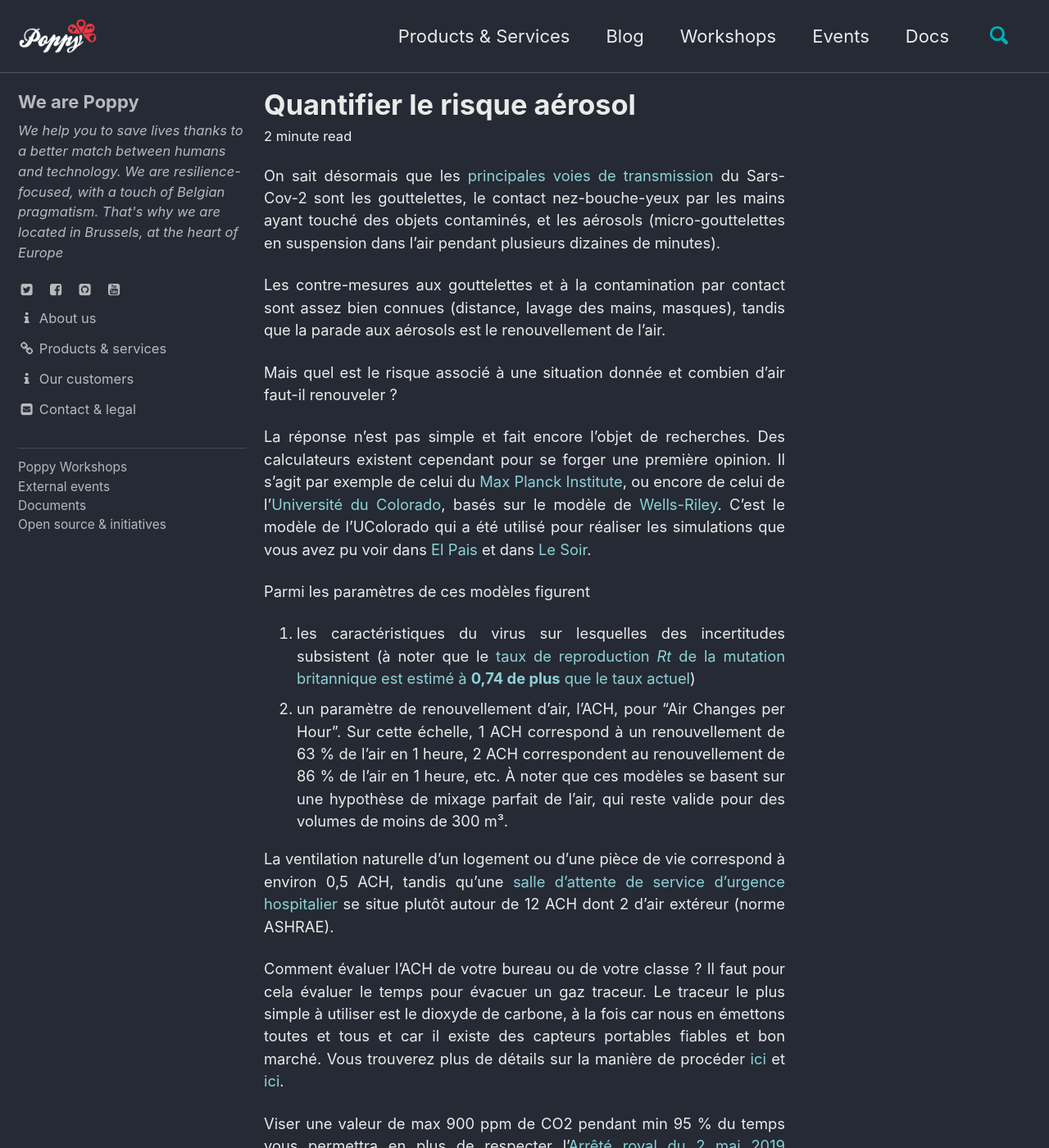
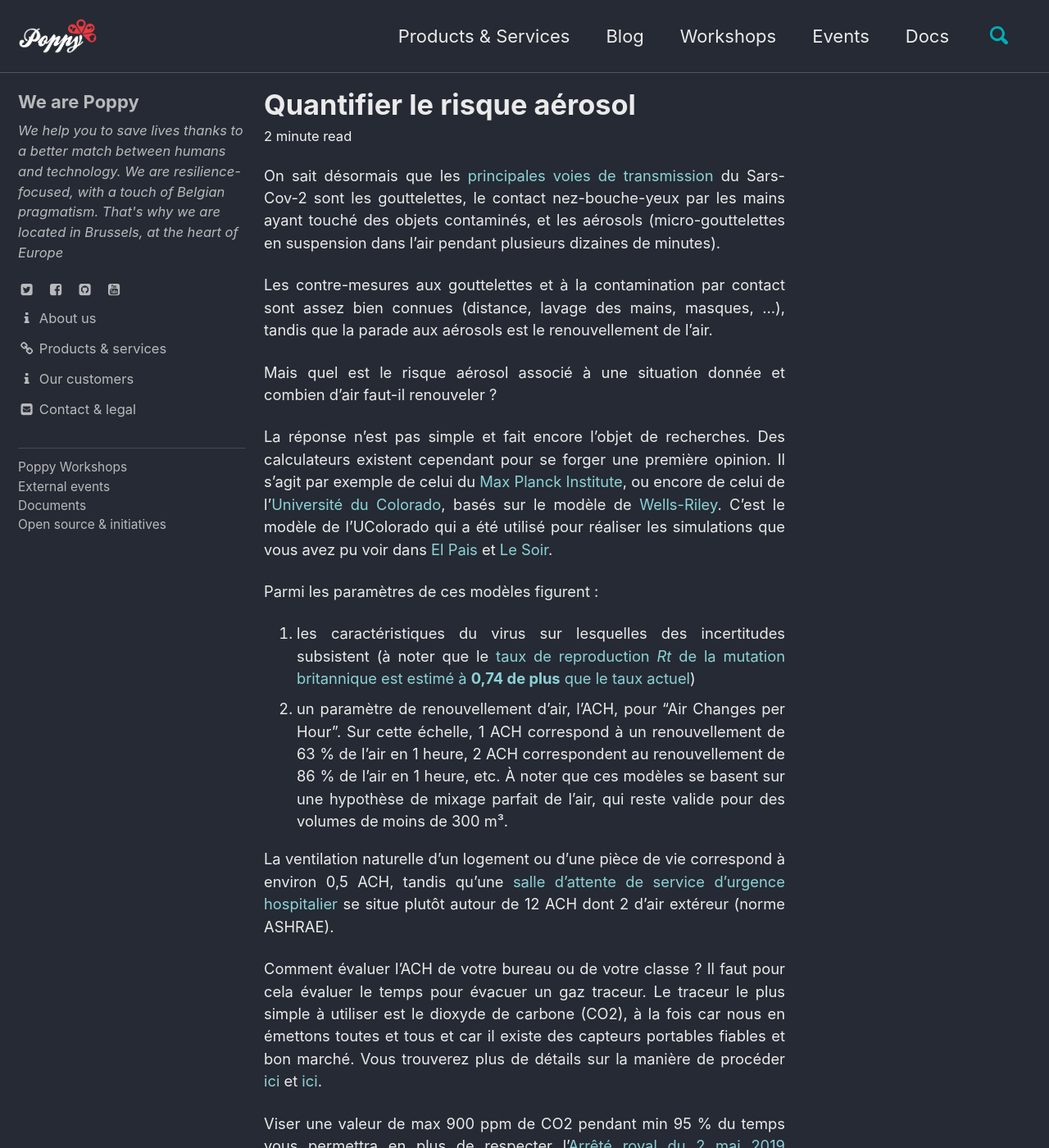
Before and after one commit to ccloquet/ccloquet.github.io, a Jekyll site: the page built from _posts/2020-12-31-ICT-aerosols.md, in a window 1280 px wide and 1400 px high. Shown: the whole window at 82% size. Built offline with Jekyll 4.4.1, drawn with Linux system fonts in a browser that asks for light colours; cached includes are drawn as plain includes; some of the changed text lies outside the part shown.

Commit message:
Update 2020-12-31-ICT-aerosols.md

```diff
--- a/_posts/2020-12-31-ICT-aerosols.md
+++ b/_posts/2020-12-31-ICT-aerosols.md
@@ -6,21 +6,21 @@ tags: [tools,ict,testing,covid19]
 
 On sait désormais que les [principales voies de transmission](https://covid-19.sciensano.be/sites/default/files/Covid19/COVID-19_fact_sheet_ENG.pdf) du Sars-Cov-2 sont les gouttelettes, le contact nez-bouche-yeux par les mains ayant touché des objets contaminés, et les aérosols (micro-gouttelettes en suspension dans l'air pendant plusieurs dizaines de minutes).
 
-Les contre-mesures aux gouttelettes et à la contamination par contact sont assez bien connues (distance, lavage des mains, masques), tandis que la parade aux aérosols est le renouvellement de l'air.
+Les contre-mesures aux gouttelettes et à la contamination par contact sont assez bien connues (distance, lavage des mains, masques, ...), tandis que la parade aux aérosols est le renouvellement de l'air.
 
-Mais quel est le risque associé à une situation donnée et combien d'air faut-il renouveler ?
+Mais quel est le risque aérosol associé à une situation donnée et combien d'air faut-il renouveler ?
 
-La réponse n'est pas simple et fait encore l'objet de recherches. Des calculateurs existent cependant pour se forger une première opinion. Il s'agit par exemple de celui du [Max Planck Institute](https://www.mpic.de/4747361/risk-calculator?en), ou encore de celui de l'[Université du Colorado](https://docs.google.com/spreadsheets/d/16K1OQkLD4BjgBdO8ePj6ytf-RpPMlJ6aXFg3PrIQBbQ/edit#gid=1492878576), basés sur le modèle de [Wells-Riley](https://pubmed.ncbi.nlm.nih.gov/12950586/). C'est le modèle de l'UColorado qui a été utilisé pour réaliser les simulations que vous avez pu voir dans [El Pais](https://english.elpais.com/society/2020-10-28/a-room-a-bar-and-a-class-how-the-coronavirus-is-spread-through-the-air.html) et dans [Le Soir](https://plus.lesoir.be/336123/article/2020-11-12/un-salon-un-bar-et-une-classe-comment-se-transmet-le-coronavirus-dans-lair).
+La réponse n'est pas simple et fait encore l'objet de recherches. Des calculateurs existent cependant pour se forger une première opinion. Il s'agit par exemple de celui du [Max Planck Institute](https://www.mpic.de/4747361/risk-calculator?en), ou encore de celui de l'[Université du Colorado](https://docs.google.com/spreadsheets/d/16K1OQkLD4BjgBdO8ePj6ytf-RpPMlJ6aXFg3PrIQBbQ/edit#gid=1492878576), basés sur le modèle de [Wells-Riley](https://pubmed.ncbi.nlm.nih.gov/12950586/). C'est le modèle de l'UColorado qui a été utilisé pour réaliser les simulations que vous avez pu voir dans [El Pais](https://english.elpais.com/society/2020-10-28/a-room-a-bar-and-a-class-how-the-coronavirus-is-spread-through-the-air.html) et [Le Soir](https://plus.lesoir.be/336123/article/2020-11-12/un-salon-un-bar-et-une-classe-comment-se-transmet-le-coronavirus-dans-lair).
 
-Parmi les paramètres de ces modèles figurent
-1. les caractéristiques du virus sur lesquelles des incertitudes subsistent (à noter que le [taux de reproduction _Rt_ de la mutation britannique est estimé à **0,74 de plus** que le taux actuel](https://www.ecdc.europa.eu/sites/default/files/documents/COVID-19-risk-related-to-spread-of-new-SARS-CoV-2-variants-EU-EEA.pdf))
+Parmi les paramètres de ces modèles figurent :
+1. les caractéristiques du virus sur lesquelles des incertitudes subsistent (à noter que le [taux de reproduction _R<inf>t</inf>_ de la mutation britannique est estimé à **0,74 de plus** que le taux actuel](https://www.ecdc.europa.eu/sites/default/files/documents/COVID-19-risk-related-to-spread-of-new-SARS-CoV-2-variants-EU-EEA.pdf))
 2. un paramètre de renouvellement d'air, l'ACH, pour "Air Changes per Hour". Sur cette échelle, 1 ACH correspond à un renouvellement de 63 % de l'air en 1 heure, 2 ACH correspondent au renouvellement de 86 % de l'air en 1 heure, etc. À noter que ces modèles se basent sur une hypothèse de mixage parfait de l'air, qui reste valide pour des volumes de moins de 300 m³.
 
 La ventilation naturelle d'un logement ou d'une pièce de vie correspond à environ 0,5 ACH, tandis qu'une [salle d'attente de service d'urgence hospitalier](https://www.ashrae.org/file%20library/technical%20resources/standards%20and%20guidelines/standards%20addenda/170-2017/170_2017_p_20200302.pdf) se situe plutôt autour de 12 ACH dont 2 d'air extéreur (norme ASHRAE).
 
-Comment évaluer l'ACH de votre bureau ou de votre classe ? Il faut pour cela évaluer le temps pour évacuer un gaz traceur. Le traceur le plus simple à utiliser est le dioxyde de carbone, à la fois car nous en émettons toutes et tous et car il existe des capteurs portables fiables et bon marché. Vous trouverez plus de détails sur la manière de procéder [ici](https://schools.forhealth.org/wp-content/uploads/sites/19/2020/08/Harvard-Healthy-Buildings-program-How-to-assess-classroom-ventilation-08-28-2020.pdf) et [ici](https://medium.com/@jjose_19945/how-to-quantify-the-ventilation-rate-of-an-indoor-space-using-a-cheap-co2-monitor-4d8b6d4dab44).
+Comment évaluer l'ACH de votre bureau ou de votre classe ? Il faut pour cela évaluer le temps pour évacuer un gaz traceur. Le traceur le plus simple à utiliser est le dioxyde de carbone (CO<inf>2</inf>), à la fois car nous en émettons toutes et tous et car il existe des capteurs portables fiables et bon marché. Vous trouverez plus de détails sur la manière de procéder [ici](https://schools.forhealth.org/wp-content/uploads/sites/19/2020/08/Harvard-Healthy-Buildings-program-How-to-assess-classroom-ventilation-08-28-2020.pdf) et [ici](https://medium.com/@jjose_19945/how-to-quantify-the-ventilation-rate-of-an-indoor-space-using-a-cheap-co2-monitor-4d8b6d4dab44).
 
-Viser une valeur de max 900 ppm de CO2 pendant min 95 % du temps vous permettra en plus de respecter l'[Arrêté royal du 2 mai 2019 modifiant le code du bien-être au travail en matière de qualité de l'air intérieur dans les locaux de travail](https://www.google.com/url?sa=t&rct=j&q=&esrc=s&source=web&cd=&cad=rja&uact=8&ved=2ahUKEwjUrOKCmv3tAhUGCewKHVzdD6wQFjACegQIAhAC&url=https%3A%2F%2Fwww.etaamb.be%2Ffr%2Farrete-royal-du-02-mai-2019_n2019201857.html&usg=AOvVaw0YqNNkL0OaLBDvnMO5jlHn). Cependant, en fonction de la situation, cette valeur est peut-être encore trop élevée pour garantir un risque de transmission par aérosol suffisament faible.
+Viser une valeur de max 900 ppm de CO<inf>2</inf> pendant min 95 % du temps vous permettra en plus de respecter l'[Arrêté royal du 2 mai 2019 modifiant le code du bien-être au travail en matière de qualité de l'air intérieur dans les locaux de travail](https://www.google.com/url?sa=t&rct=j&q=&esrc=s&source=web&cd=&cad=rja&uact=8&ved=2ahUKEwjUrOKCmv3tAhUGCewKHVzdD6wQFjACegQIAhAC&url=https%3A%2F%2Fwww.etaamb.be%2Ffr%2Farrete-royal-du-02-mai-2019_n2019201857.html&usg=AOvVaw0YqNNkL0OaLBDvnMO5jlHn). Cependant, en fonction de la situation, cette valeur est peut-être encore trop élevée pour garantir un risque de transmission par aérosol suffisament faible.
 
 Au delà de fournir un niveau de risque, une telle étude peut vous indiquer comment réduire ce risque: faut-il porter de meilleurs masques (ex: FFP2) ? Mieux ventiler, et comment (ex: combien de temps ouvrir les fenêtres, quelles fenêtres ouvrir) ? Filtrer l'air avec un filtre HEPA ? Réduire le temps passé dans le local ? À cet effet, les conseils de la [REHVA](https://www.rehva.eu/activities/covid-19-guidance) sont également précieux.
 
```
